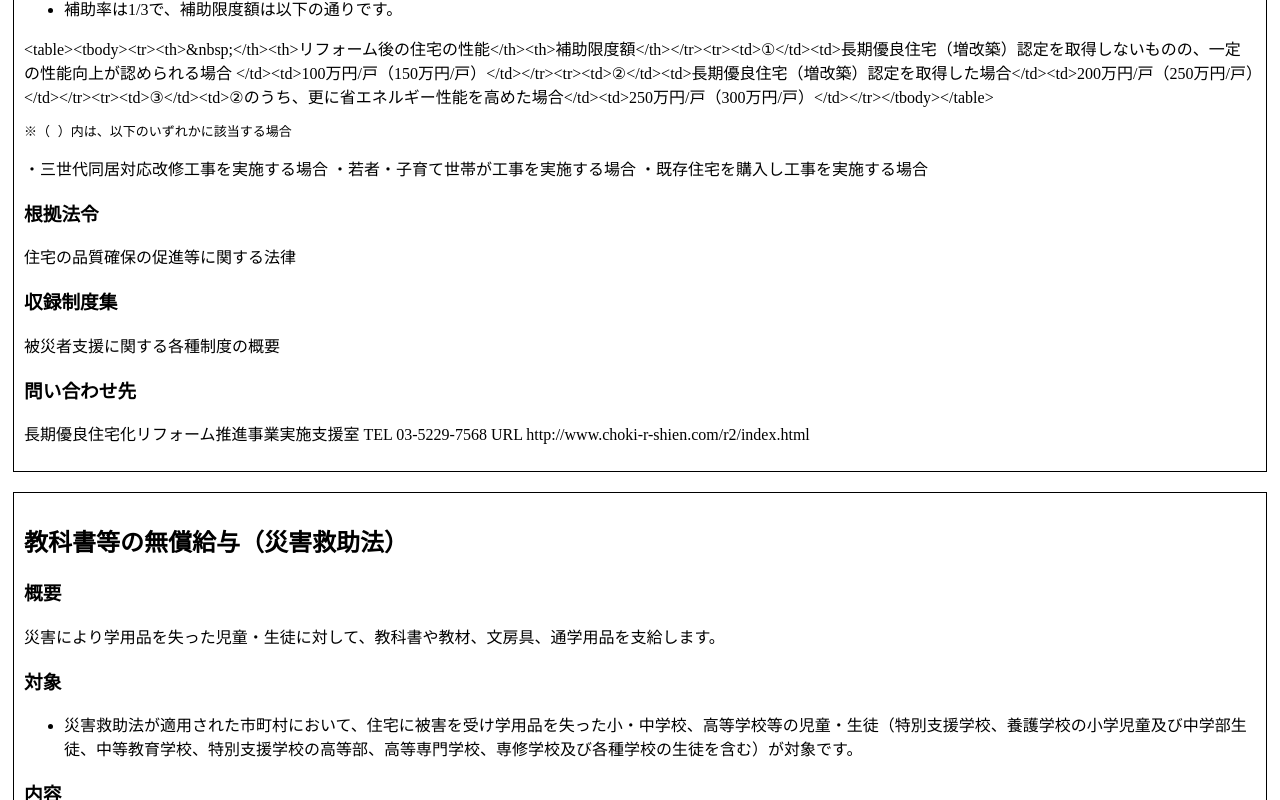
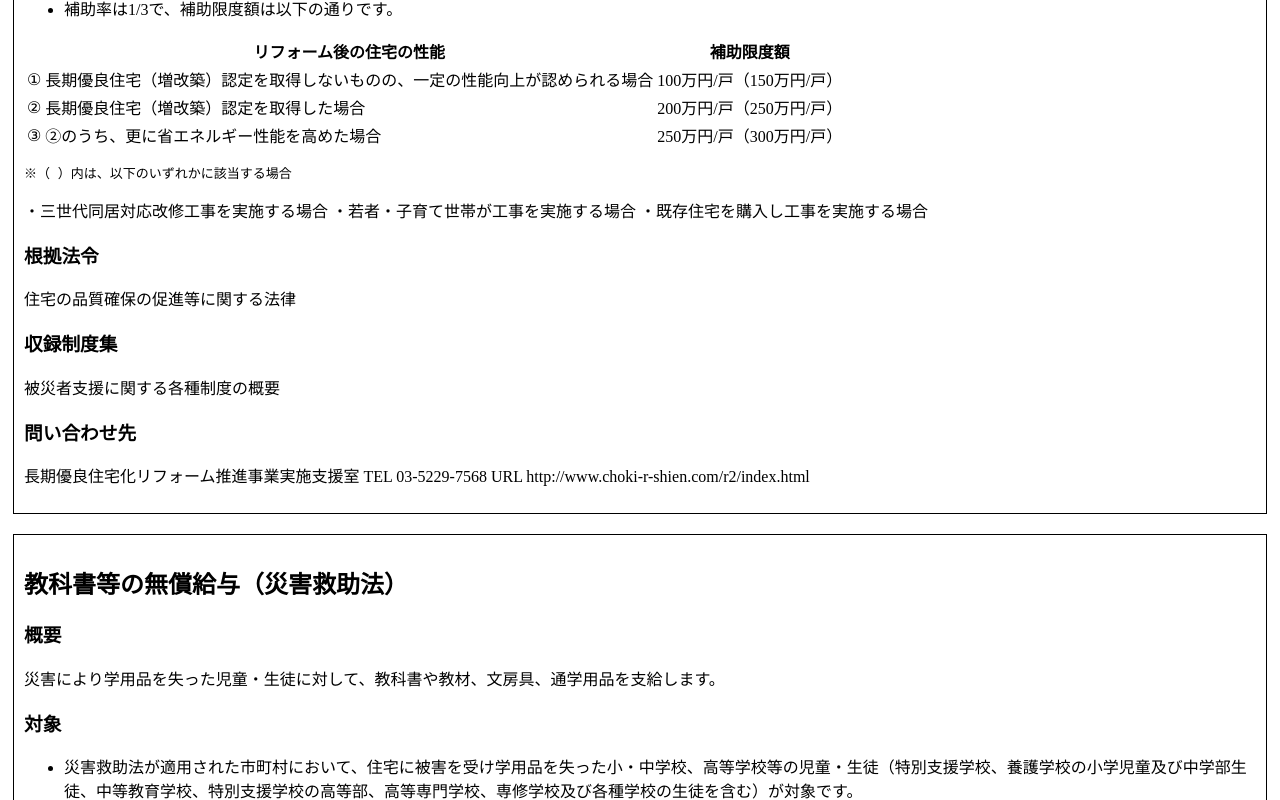
Before and after one commit to yuiseki/bakusoku-myseido-navi, a React (Vite) app: page / in a window 1280 px wide. Shown: the part 1300-2100 px from the top of the page. Built offline with nearby package versions, Linux system fonts and the light colour scheme.

Commit message:
support table tag in markdown

```diff
--- a/package.json
+++ b/package.json
@@ -12,6 +12,8 @@
     "react": "^18.2.0",
     "react-dom": "^18.2.0",
     "react-markdown": "^8.0.3",
+    "rehype-raw": "^6.1.1",
+    "remark-gfm": "^3.0.1",
     "swr": "^1.3.0"
   },
   "devDependencies": {
--- a/src/App.tsx
+++ b/src/App.tsx
@@ -1,6 +1,9 @@
 import React, { useEffect, useState } from "react";
 import useSWR from "swr";
 import ReactMarkdown from "react-markdown";
+import remarkGfm from "remark-gfm";
+import rehypeRaw from "rehype-raw";
+
 import { SearchQueryInput } from "./components/SearchQueryInput";
 import { useDebounce } from "./hooks/debounce";
 
@@ -96,11 +99,19 @@ function App() {
                 <p>{support.summary}</p>
                 <h3>対象</h3>
                 <p>
-                  <ReactMarkdown children={support.target} />
+                  <ReactMarkdown
+                    children={support.target}
+                    remarkPlugins={[remarkGfm]}
+                    rehypePlugins={[rehypeRaw]}
+                  />
                 </p>
                 <h3>内容</h3>
                 <p>
-                  <ReactMarkdown children={support.body} />
+                  <ReactMarkdown
+                    children={support.body}
+                    remarkPlugins={[remarkGfm]}
+                    rehypePlugins={[rehypeRaw]}
+                  />
                 </p>
                 <h3>根拠法令</h3>
                 <p>{support.governing_law}</p>
```
Also changed, not shown: 1 other file (tests, documents, lock files or other folders).
